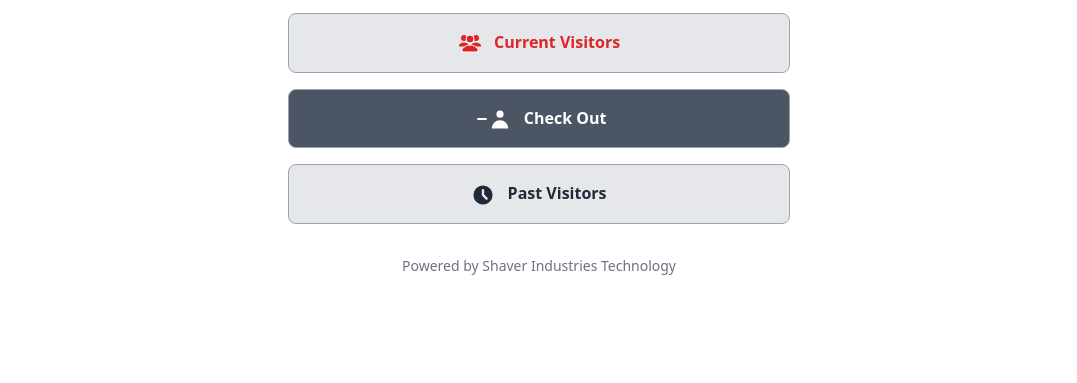
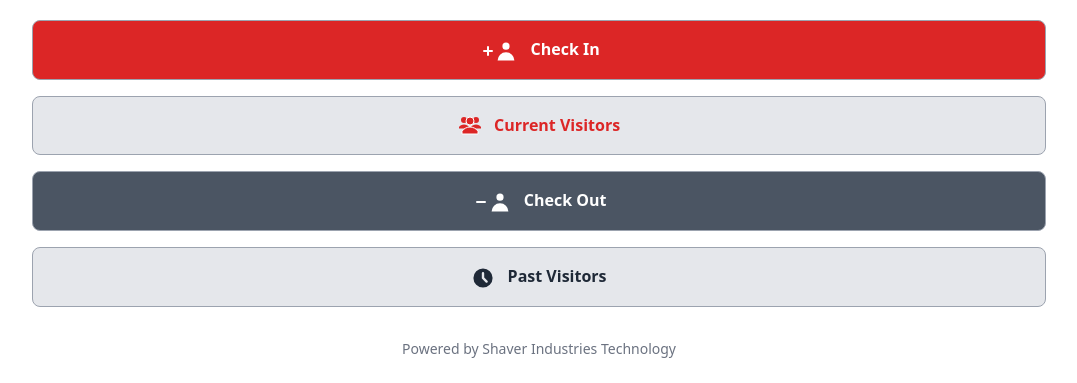
Before and after one commit to sarah87856/shaver-visitor-app, a plain HTML site: page index.html in a window 1280 px wide. Shown: the part 435-818 px from the top of the page, without its empty margins (101-1178 px from the left). Drawn offline with nearby package versions, Linux system fonts and the light colour scheme.

Commit message:
Update style.css

```diff
--- a/style.css
+++ b/style.css
@@ -4,11 +4,3 @@
     width: 83%;
     margin-top: 10px;
 }
-
-/* On screens wider than 768px, it will take up 90% of the viewport height */
-@media (min-width: 768px) {
-    #app-container {
-        height: 90vh;
-        max-width: 550px;
-    }
-}
```
